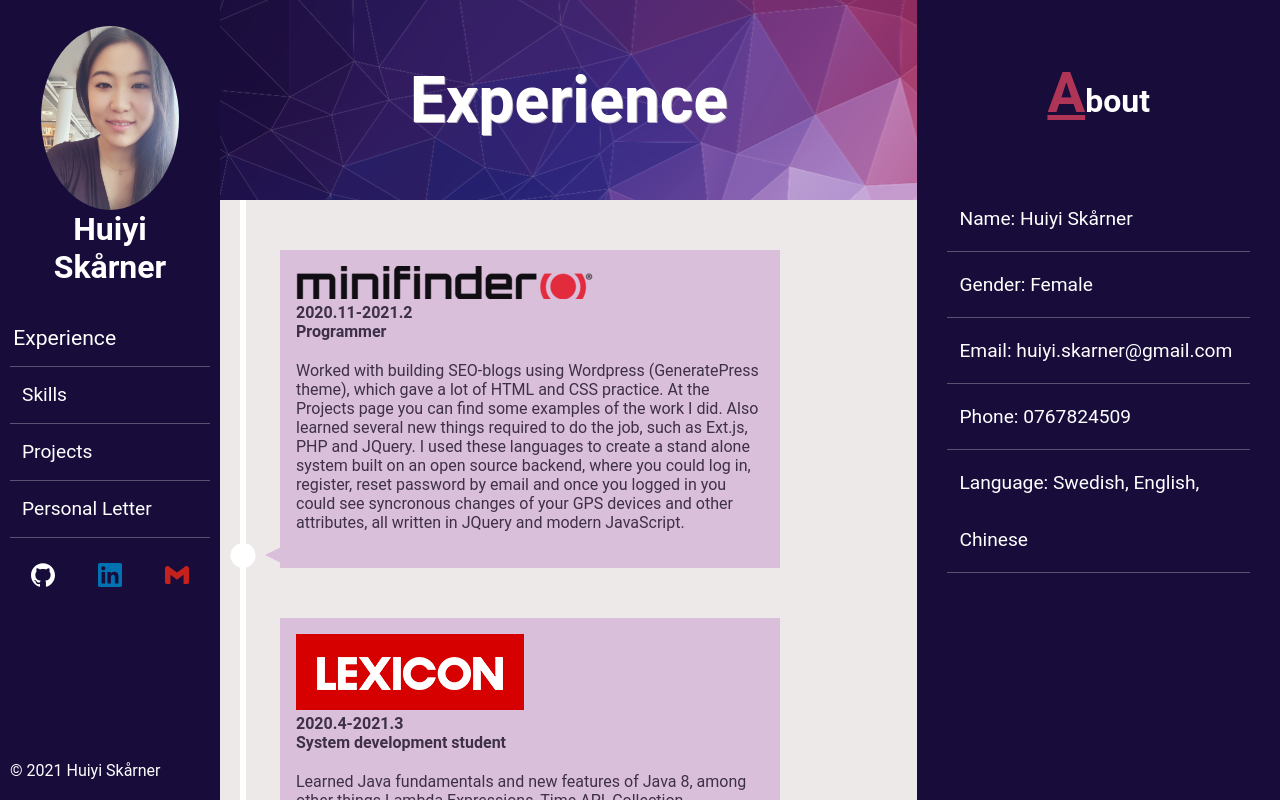
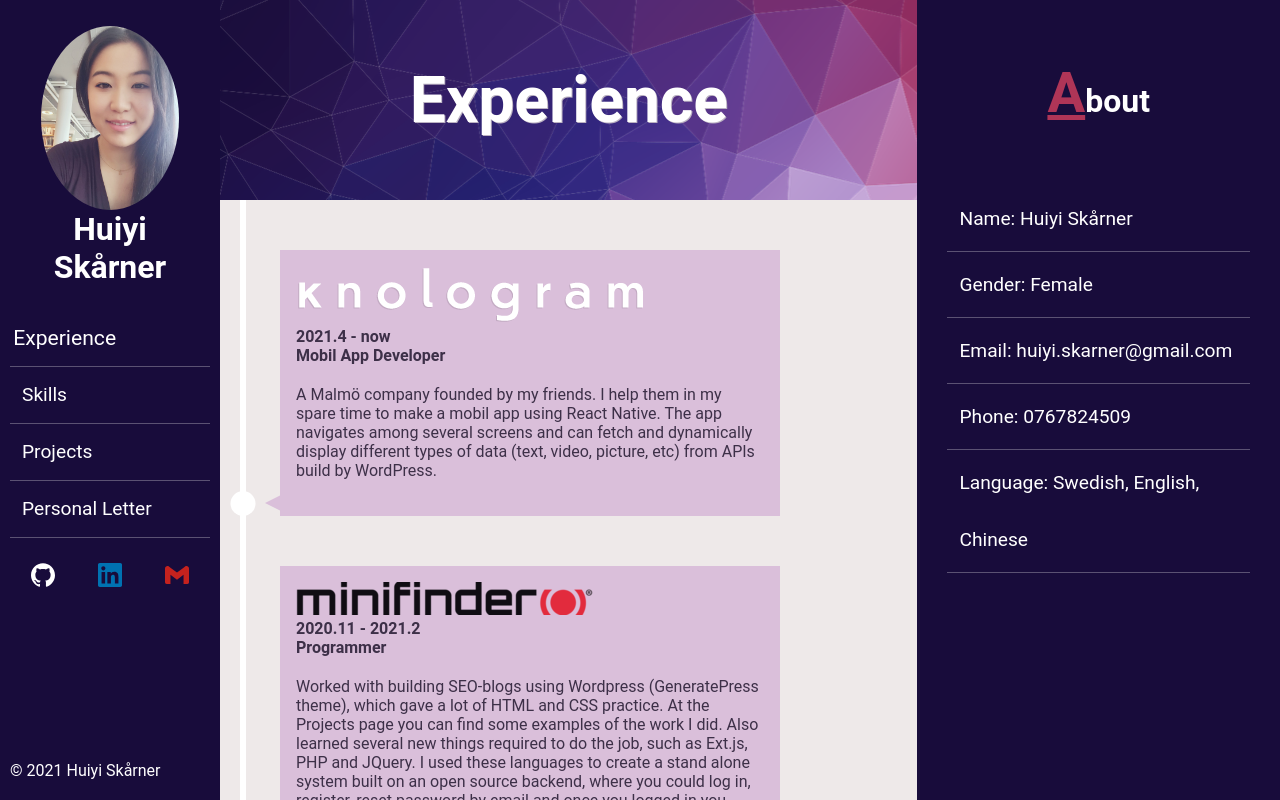
Before and after one commit to hui1010/cv, a React (Create React App) app: page / in a window 1280 px wide. Shown: the top 800 px of the page. Built offline with nearby package versions, Linux system fonts and the light colour scheme.

Commit message:
Added new experience

```diff
--- a/src/components/Experience.jsx
+++ b/src/components/Experience.jsx
@@ -6,6 +6,7 @@ import liuLogo from '../images/liu-logo.png'
 import lnuLogo from '../images/lnu-logo.png'
 import miljofordonLogo from '../images/miljofordon-logo.png'
 import igtLogo from '../images/igt-logo.png'
+import knologramLogo from '../images/knologram-logo.png'
 
 const Experience = () => {
     return (
@@ -15,10 +16,22 @@ const Experience = () => {
         <ul>
             <li>
                 <div>
+                    <a href="https://www.knologram.com/">
+                      <img src={knologramLogo} alt=""/>
+                    </a>
+                    <h4>2021.4 - now</h4>
+                    <h4>Mobil App Developer</h4>
+                    <p>
+                       A Malmö company founded by my friends. I help them in my spare time to make a mobil app using React Native. The app navigates among several screens and can fetch and dynamically display different types of data (text, video, picture, etc) from APIs build by WordPress.
+                    </p>
+                </div>
+            </li>
+            <li>
+                <div>
                     <a href="https://minifinder.se/">
                       <img src={minifinderLogo} alt=""/>
                     </a>
-                    <h4>2020.11-2021.2</h4>
+                    <h4>2020.11 - 2021.2</h4>
                     <h4>Programmer</h4>
                     <p>
                         Worked with building SEO-blogs using Wordpress (GeneratePress theme), which gave a lot of HTML and CSS practice. At the Projects page you can find some examples of the work I did. Also learned several new things required to do the job, such as Ext.js, PHP and JQuery. I used these languages to create a stand alone system built on an open source backend, where you could log in, register, reset password by email and once you logged in you could see syncronous changes of your GPS devices and other attributes, all written in JQuery and modern JavaScript.
@@ -30,7 +43,7 @@ const Experience = () => {
                     <a href="https://www.lexicon.se/">
                         <img src={lexiconLogo} alt=""/>
                     </a>
-                    <h4>2020.4-2021.3</h4>
+                    <h4>2020.4 - 2021.3</h4>
                     <h4>System development student</h4>
                     <p>
                         Learned Java fundamentals and new features of Java 8, among other things Lambda Expressions, Time API, Collection Framework and Spring framework.
--- a/src/components/Projects.jsx
+++ b/src/components/Projects.jsx
@@ -172,8 +172,7 @@ const Projects = () => {
                 </div>
                 <div className="back">
                     <h4>Knowledge management app</h4>
-                    <p>A mobil app for the Malmö company Knologram. The app fetches a series of posts from a built API, and it contains to screens. First screen is the list of all posts' titles,
-                        click on the title will leads you to the second screen which contains more detailed information of the very post.
+                    <p>A mobil app for the Malmö company Knologram. The app fetches a series of posts from a built API, and it contains three screens. Techniques used: FlatList, TouchableOpacity, ActivityIndicator and Navigation.
                     </p>
                     <a href="https://expo.io/@hui1010/projects/KonwledgeManagement" target="_blank">Check here!</a>
                 </div>
```
Also changed, not shown: src/images/knologram-logo.png (added).
